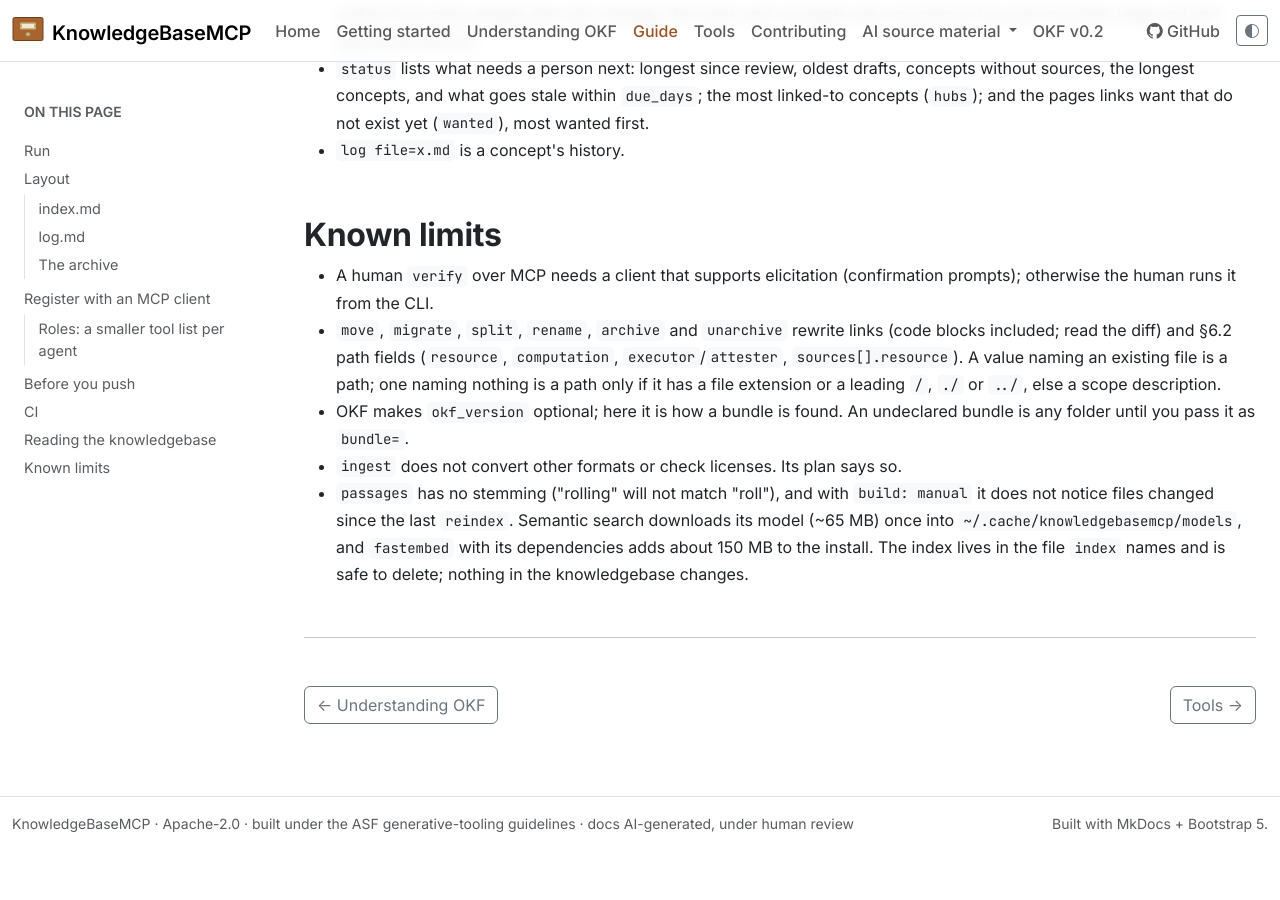
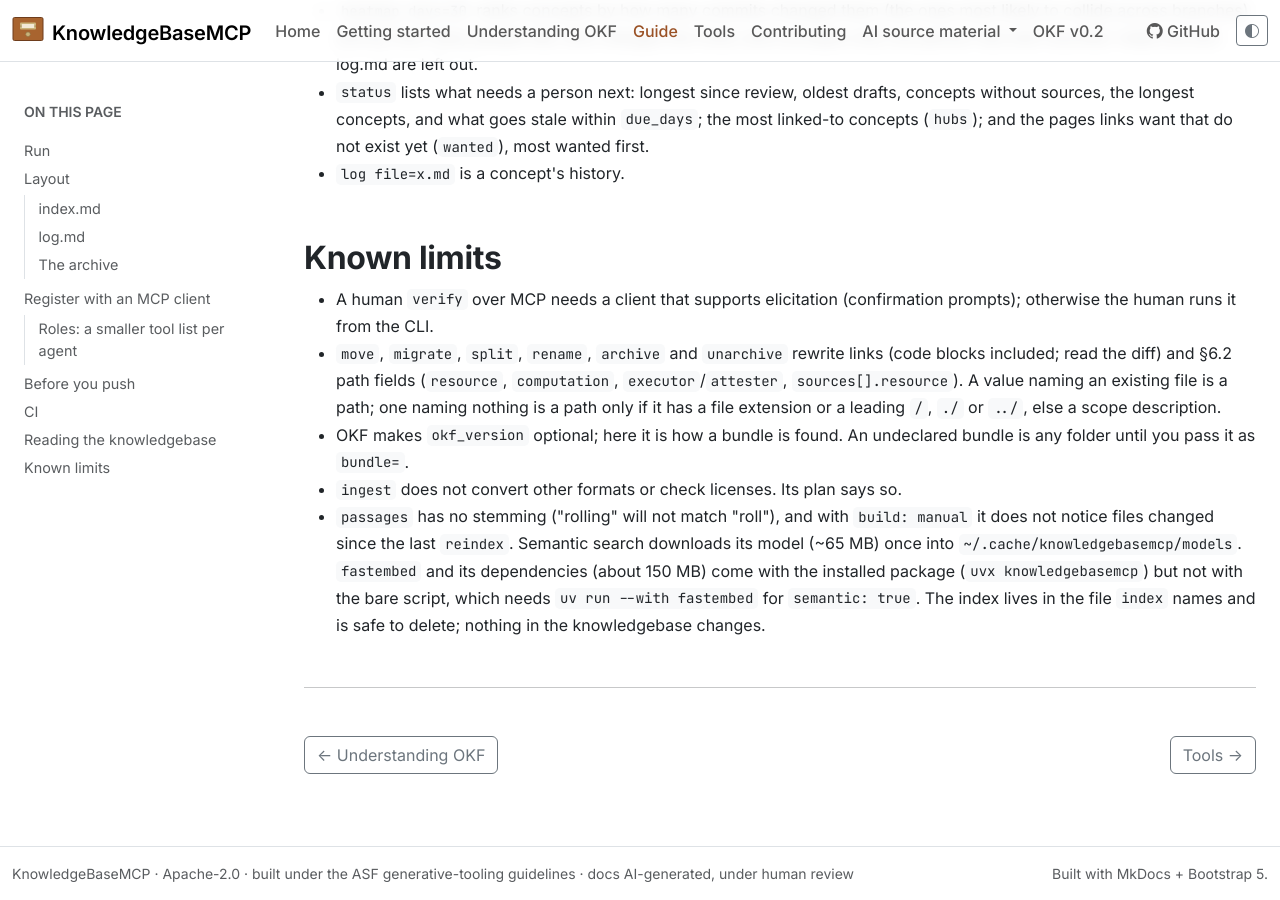
Before and after one commit to dfoulks1/KnowledgeBaseMCP, an MkDocs documentation site: the page built from docs-src/guide.md, in a window 1280 px wide and 900 px high, scrolled down 7861 px. Built offline with MkDocs 1.6.1, drawn with Linux system fonts in a browser that asks for light colours; before the commit the page ends 8711 px from its top, so only the background shows below that; some of the changed text lies outside the part shown.

Commit message:
fastembed is a dependency of the package, not of the script (1.0.1)
fastembed was declared twice: in pyproject.toml and in the script's own PEP 723 header. The header copy
is gone, so `uv run KnowledgeBaseMCP.py` (and a lint-only hook that runs the script) no longer installs
about 150 MB. `uvx knowledgebasemcp` still carries it, so semantic search works out of the box there. The
bare script says what to do when `semantic: true` and fastembed is missing. Version 1.0.1; changelog and
README updated; wheel and sdist pass `twine check`.

Co-Authored-By: Claude Sonnet 5.5 <noreply@anthropic.com>

```diff
--- a/README.md
+++ b/README.md
@@ -65,7 +65,8 @@ user: your-id         # prefills your id in confirmation prompts (KB_USER)
 ai_producers: [zed]   # extra AI names for the provenance check (KB_AI_PRODUCERS)
 passages: true        # false removes the passages and reindex tools
 hubs: true            # concepts many others link to rank a little higher
-semantic: false       # also match by meaning; nothing to install. The model (~65 MB) downloads once into
+semantic: false       # also match by meaning. `uvx knowledgebasemcp` carries what it needs; the bare script needs
+                      # `uv run --with fastembed`. The model (~65 MB) downloads once into
                       # ~/.cache/knowledgebasemcp/models; passages are embedded and kept in the index
 semantic_model: BAAI/bge-small-en-v1.5
 min_similarity: 0.6   # how close in meaning a passage must be
@@ -431,8 +432,9 @@ repos:
 - `passages` has no stemming ("rolling" will not match "roll"), and with
   `build: manual` it does not notice files changed since the last `reindex`.
   Semantic search downloads its model (~65 MB) once into
-  `~/.cache/knowledgebasemcp/models`, and `fastembed` with its dependencies
-  adds about 150 MB to the install. The index lives in the file
+  `~/.cache/knowledgebasemcp/models`. `fastembed` and its dependencies (about 150 MB) come
+  with the installed package (`uvx knowledgebasemcp`) but not with the bare script, which
+  needs `uv run --with fastembed` for `semantic: true`. The index lives in the file
   `index` names and is safe to delete; nothing in the
   knowledgebase changes.
 
--- a/pyproject.toml
+++ b/pyproject.toml
@@ -4,7 +4,7 @@ build-backend = "setuptools.build_meta"
 
 [project]
 name = "knowledgebasemcp"
-version = "1.0.0"
+version = "1.0.1"
 description = "An MCP server and CLI for Open Knowledge Format (OKF) v0.2 bundles."
 readme = "README.md"
 requires-python = ">=3.10"
@@ -19,7 +19,7 @@ classifiers = [
     "Programming Language :: Python :: 3",
     "Topic :: Text Processing :: Markup :: Markdown",
 ]
-dependencies = ["mcp>=1.10,<2", "pyyaml", "fastembed"]  # fastembed: semantic search, off until `semantic: true`
+dependencies = ["mcp>=1.10,<2", "pyyaml", "fastembed"]  # fastembed: semantic search, off until `semantic: true`; not in the script's own header, so `uv run KnowledgeBaseMCP.py` stays light
 
 [project.urls]
 Homepage = "https://knowledgebasemcp.voltpop.com/"
```
Also changed, not shown: CHANGELOG.md (+10 -1 lines), KnowledgeBaseMCP.py (+6 -4 lines), docs/guide/index.html (+5 -3 lines).
